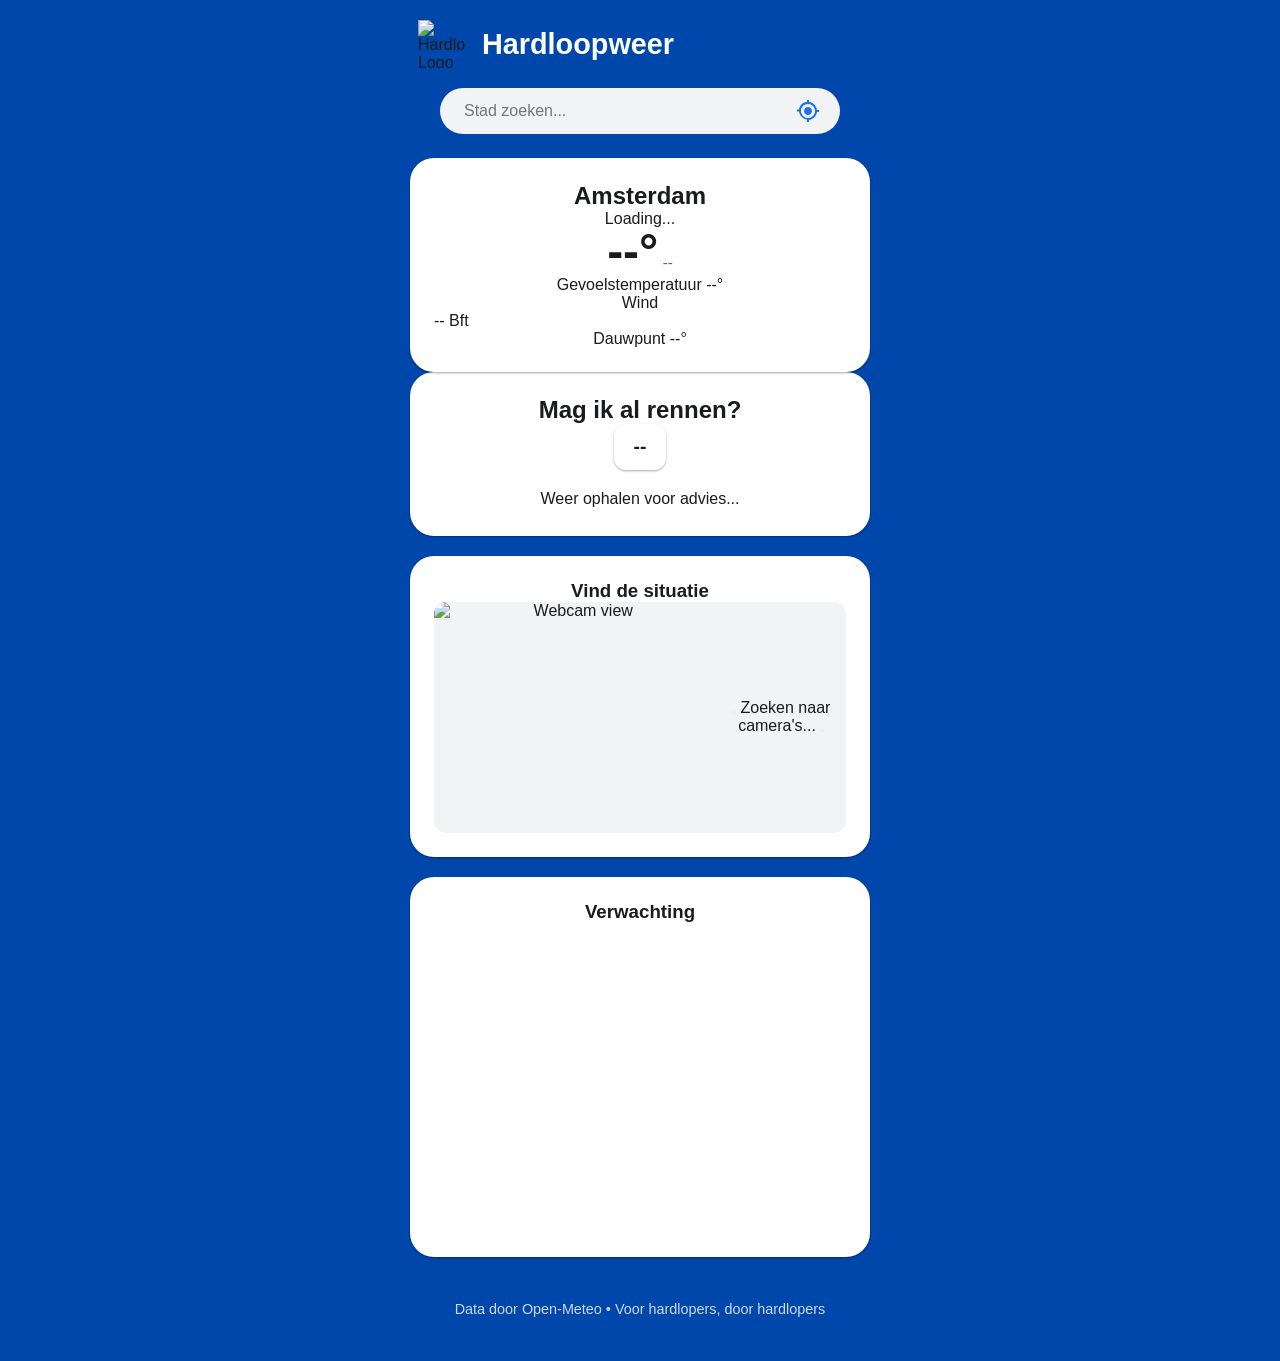
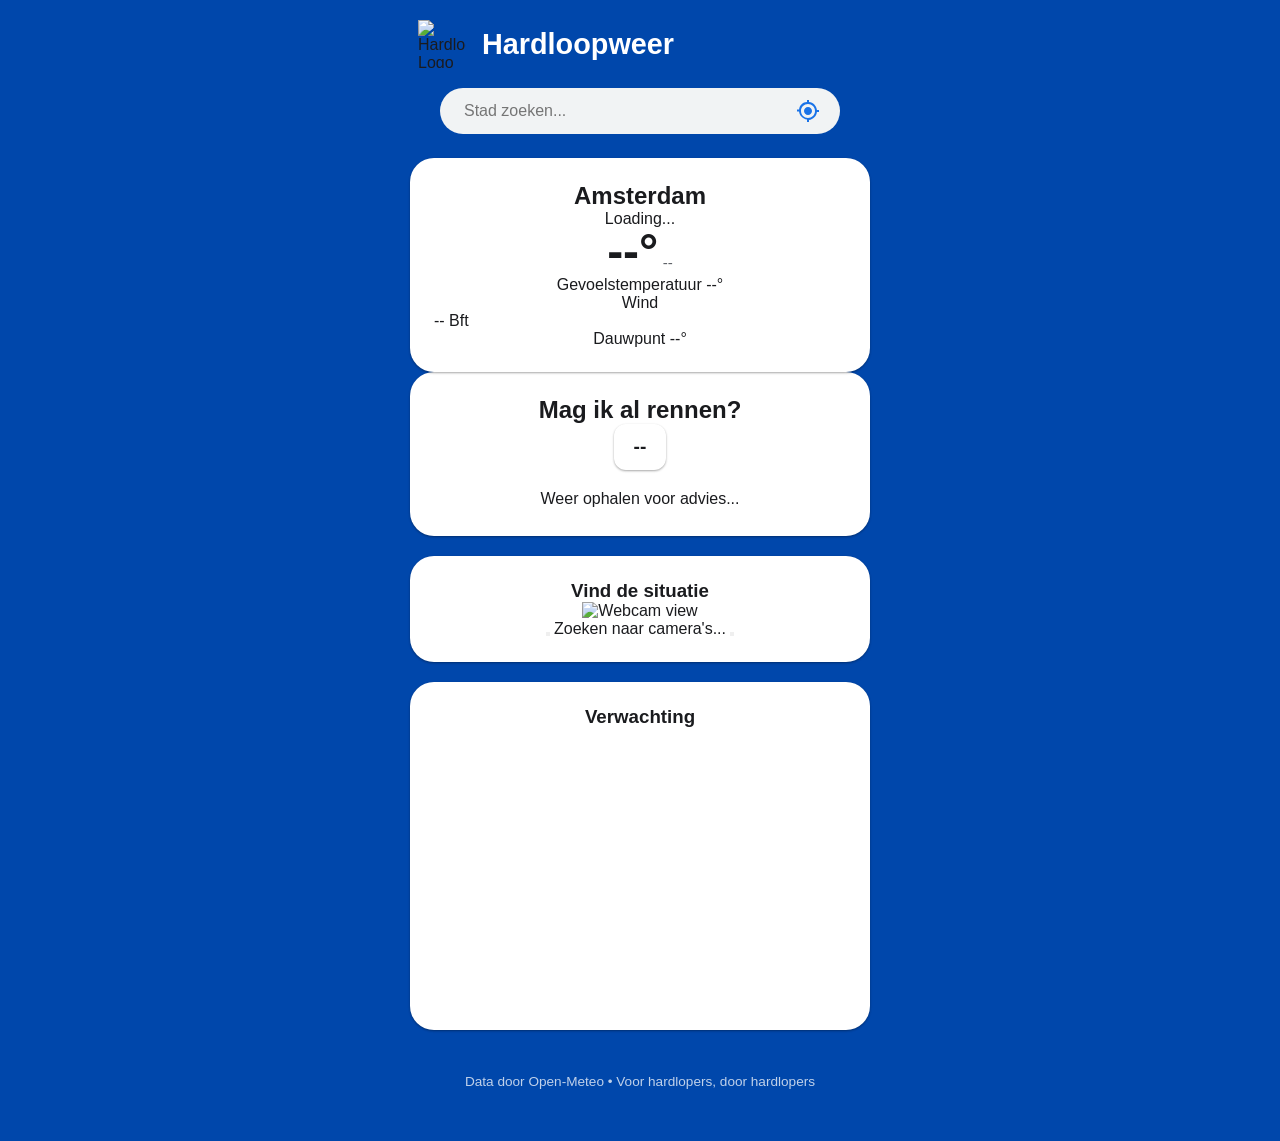

feat: Buienradar widget, verwijder uurcarousel en webcam-sectie

--- a/style.css
+++ b/style.css
@@ -47,26 +47,6 @@ header {
     margin-bottom: 24px;
 }
 
-.webcam-gallery {
-    position: relative;
-    border-radius: var(--radius-md);
-    overflow: hidden;
-    background: #f1f3f4;
-    aspect-ratio: 16/9;
-    width: 100%;
-    max-width: 600px;
-    display: flex;
-    align-items: center;
-    justify-content: center;
-    margin: 0 auto;
-}
-
-#webcam-img {
-    width: 100%;
-    height: 100%;
-    object-fit: cover;
-    transition: opacity 0.3s ease;
-}
 
 .header-main {
     display: flex;
@@ -383,23 +363,34 @@ header {
     min-width: 1200px;
 }
 
-.scroll-x {
-    display: flex;
-    overflow-x: auto;
-    padding: 16px 0;
-    gap: 16px;
-    scrollbar-width: thin;
+.buienradar-container {
+    width: 100%;
+    border-radius: var(--radius-md);
+    overflow: hidden;
 }
 
-.hourly-item {
-    display: flex;
-    flex-direction: column;
-    align-items: center;
-    min-width: 65px;
-    padding: 12px;
-    background: #f8f9fa;
-    border-radius: 16px;
-    box-shadow: var(--elevation-1);
+#buienradar-frame {
+    width: 100%;
+    height: 380px;
+    border: none;
+    display: block;
+}
+
+@media (min-width: 480px) {
+    #buienradar-frame {
+        height: 500px;
+    }
+}
+
+.buienradar-credit {
+    margin-top: 10px;
+    font-size: 0.8rem;
+    color: var(--text-secondary);
+}
+
+.buienradar-credit a {
+    color: var(--accent-color);
+    text-decoration: none;
 }
 
 .hidden {
@@ -408,10 +399,62 @@ header {
 
 footer {
     text-align: center;
-    padding: 24px;
+    padding: 24px 16px 32px;
+    color: rgba(255, 255, 255, 0.75);
+    font-size: 0.85rem;
+    display: flex;
+    flex-direction: column;
+    align-items: center;
+    gap: 8px;
+}
+
+.footer-links {
+    display: flex;
+    align-items: center;
+    gap: 8px;
+    flex-wrap: wrap;
+    justify-content: center;
+}
+
+.footer-links a {
+    color: rgba(255, 255, 255, 0.85);
+    text-decoration: none;
+    transition: color 0.15s;
+}
+
+.footer-links a:hover {
     color: #ffffff;
-    opacity: 0.8;
-    font-size: 0.9rem;
+}
+
+.footer-dot {
+    color: rgba(255, 255, 255, 0.35);
+}
+
+.footer-made {
+    display: flex;
+    align-items: center;
+    gap: 5px;
+    font-size: 0.8rem;
+    color: rgba(255, 255, 255, 0.55);
+    margin-top: 2px;
+}
+
+.footer-made a {
+    color: rgba(255, 255, 255, 0.8);
+    text-decoration: none;
+    font-weight: 500;
+    transition: color 0.15s;
+}
+
+.footer-made a:hover {
+    color: #ffffff;
+}
+
+.amsterdam-heart {
+    width: 14px;
+    height: 14px;
+    color: #e8172d;
+    flex-shrink: 0;
 }
 
 i[data-lucide] {
